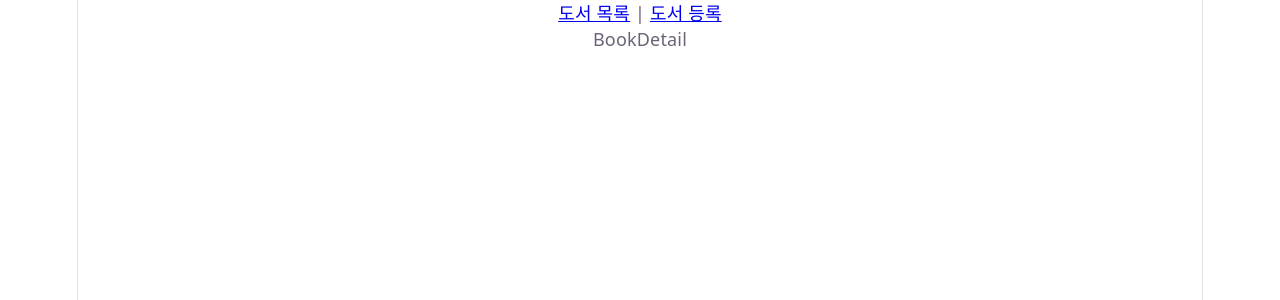
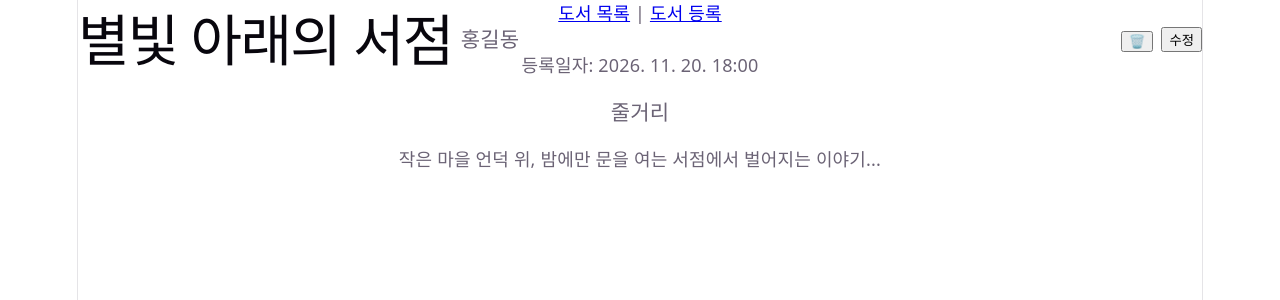
Before and after one commit to Jun0913/Mini-Project-4, a React (Vite) app: page /books/1 in a window 1280 px wide. Shown: the top 300 px of the page. Built offline with nearby package versions, Linux system fonts and the light colour scheme; data requests are answered from the project's data file.

Commit message:
Add book detail view with delete option
Implement book detail view with loading, error handling, and delete functionality.

```diff
--- a/src/pages/BookDetail.jsx
+++ b/src/pages/BookDetail.jsx
@@ -1,3 +1,205 @@
+import { useEffect, useRef, useState } from "react";
+import { useParams } from "react-router-dom";
+import { API_URL } from "../api/books";
+
 export default function BookDetail() {
-  return <div>BookDetail</div>;
+  const { id } = useParams(); // id 읽기
+  const deleteDialog = useRef(null);
+
+  const [book, setBook] = useState(null);
+  const [loading, setLoading] = useState(true);
+  const [error, setError] = useState("");
+  const [deleting, setDeleting] = useState(false);
+  const [deleteError, setDeleteError] = useState("");
+  const [deleteDone, setDeleteDone] = useState(false);
+
+  useEffect(() => {
+    const cancelHandle = new AbortController();
+
+    async function loadBook() {
+      // 새 요청 시작 시 로딩을 켜고 이전 에러를 지워 줌
+      setLoading(true);
+      setError("");
+
+      try {
+        const response = await fetch(`${API_URL}/${id}`, {
+          signal: cancelHandle.signal,
+        });
+
+        if (response.status === 404) {
+          throw new Error("해당 도서를 찾을 수 없습니다.");
+        }
+        if (!response.ok) {
+          throw new Error("도서 정보를 불러오지 못했습니다.");
+        }
+
+        setBook(await response.json());
+      } catch (err) {
+        if (!cancelHandle.signal.aborted) {
+          setError(err.message);
+        }
+      } finally {
+        if (!cancelHandle.signal.aborted) {
+          setLoading(false);
+        }
+      }
+    }
+
+    loadBook();
+
+    // 화면을 떠나거나 id가 바뀌면 이전 요청을 취소
+    return () => cancelHandle.abort();
+  }, [id]);
+
+  function formatDate(value) {
+    return new Date(value).toLocaleString("ko-KR", {
+      timeZone: "Asia/Seoul",
+      dateStyle: "medium",
+      timeStyle: "short",
+      hour12: false,
+    });
+  }
+
+  function openDeleteDialog() {
+    setDeleteDone(false);
+    setDeleteError("");
+    deleteDialog.current.showModal();
+  }
+
+  // 팝업에서 '예'를 눌렀을 때만 삭제 요청을 보냄
+  async function handleDelete() {
+    setDeleting(true);
+    setDeleteError("");
+
+    try {
+      const response = await fetch(`${API_URL}/${id}`, {
+        method: "DELETE",
+      });
+
+      if (!response.ok) {
+        throw new Error("도서를 삭제하지 못했습니다.");
+      }
+
+      // 같은 팝업을 삭제 완료 화면으로 바꿈
+      setDeleteDone(true);
+    } catch (err) {
+      setDeleteError(err.message);
+    } finally {
+      setDeleting(false);
+    }
+  }
+
+  function handleEdit() {}
+
+  return (
+    <div>
+      <section>
+        {loading && <p>도서 정보를 불러오는 중이에요...⌛</p>}
+
+        {!loading && error && <p role="alert">{error}</p>}
+
+        {!loading && !error && book && (
+          <>
+            <div style={{ display: "flex", alignItems: "flex-end", gap: "8px" }}>
+              <h1 style={{ margin: 0 }}>{book.title}</h1>
+              <h3 style={{ margin: 0, marginRight: "auto" }}>{book.author}</h3>
+
+              <button
+                type="button"
+                onClick={openDeleteDialog}
+                aria-label="도서 삭제"
+              >
+                🗑️
+              </button>
+
+              <button type="button" onClick={handleEdit}>
+                수정
+              </button>
+            </div>
+
+            <p>등록일자: {formatDate(book.createdAt)}</p>
+
+            {book.updatedAt && book.createdAt !== book.updatedAt && (
+              <p>수정일자: {formatDate(book.updatedAt)}</p>
+            )}
+
+            {book.coverImageUrl && (
+              <img
+                src={book.coverImageUrl}
+                alt={`${book.title} 표지`}
+                width={180}
+              />
+            )}
+
+            <h3>줄거리</h3>
+            <p>{book.content || "등록된 도서 소개가 없어요."}</p>
+
+            <dialog
+              ref={deleteDialog}
+              aria-labelledby="delete-title"
+              style={{
+                width: "220px",
+                maxWidth: "calc(100vw - 32px)",
+                boxSizing: "border-box",
+                padding: "16px",
+                margin: "auto",
+                borderRadius: "12px",
+                textAlign: "center",
+              }}
+              onCancel={(event) => {
+                if (deleting) event.preventDefault();
+              }}
+              onClose={() => {
+                // 삭제 완료 상태에서 팝업을 닫으면 목록으로 이동
+                if (deleteDone) window.location.replace("/");
+              }}
+            >
+              <p id="delete-title" style={{ margin: "0 0 12px" }}>
+                {deleteDone
+                  ? "도서 삭제 완료 🗑️"
+                  : `‘${book.title}’ 도서를 삭제할까요?`}
+              </p>
+
+              {deleteError && <p role="alert">{deleteError}</p>}
+
+              <div
+                style={{
+                  display: "flex",
+                  justifyContent: "center",
+                  gap: "12px",
+                }}
+              >
+                {deleteDone ? (
+                  <button
+                    type="button"
+                    onClick={() => deleteDialog.current.close()}
+                  >
+                    확인
+                  </button>
+                ) : (
+                  <>
+                    <button
+                      type="button"
+                      onClick={handleDelete}
+                      disabled={deleting}
+                    >
+                      {deleting ? "삭제 중…" : "예"}
+                    </button>
+
+                    <button
+                      type="button"
+                      onClick={() => deleteDialog.current.close()}
+                      disabled={deleting}
+                    >
+                      아니오
+                    </button>
+                  </>
+                )}
+              </div>
+            </dialog>
+          </>
+        )}
+      </section>
+    </div>
+  );
 }
```
